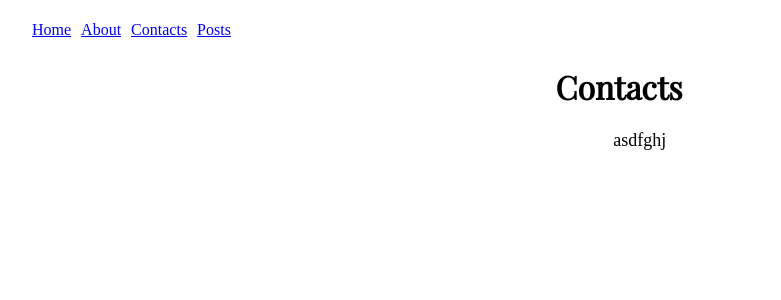
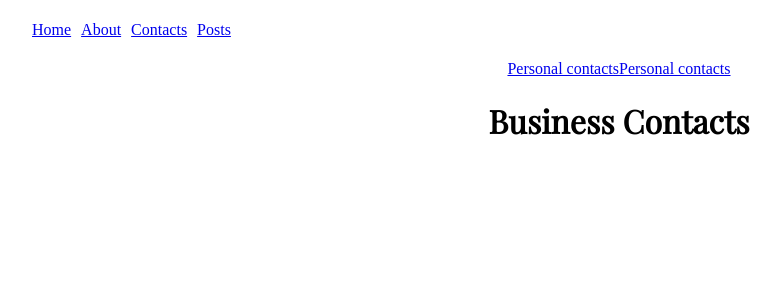
Before and after one commit to Meerim022028/router-example, a React (Create React App) app: page /contacts in a window 1280 px wide. Shown: the top 300 px of the page, without its empty margins (21-802 px from the left). Built offline with nearby package versions, Linux system fonts and the light colour scheme.

Commit message:
change contacts.js

```diff
--- a/src/components/Contacts/Contacts.js
+++ b/src/components/Contacts/Contacts.js
@@ -1,13 +1,20 @@
 import classes from "./Contacts.module.css";
+import {Link, Route, Switch} from "react-router-dom";
+
 
 
 const Contacts = ({  }) => {
 
   return (
     <div className={classes.Contacts}>
-     <h1>Contacts</h1>
-     <p>asdfghj</p>
+     <Link to="/contacts/personal">Personal contacts</Link>
+     <Link to="/contacts/business">Personal contacts</Link>
 
+
+     <Switch>
+    <Route path="/contacts/personal" render={() => <h1>Personal Contacts</h1>}  />
+    <Route path="/contacts" render={() => <h1>Business Contacts</h1>}  />
+    </Switch>
     </div>
   );
 }
```
